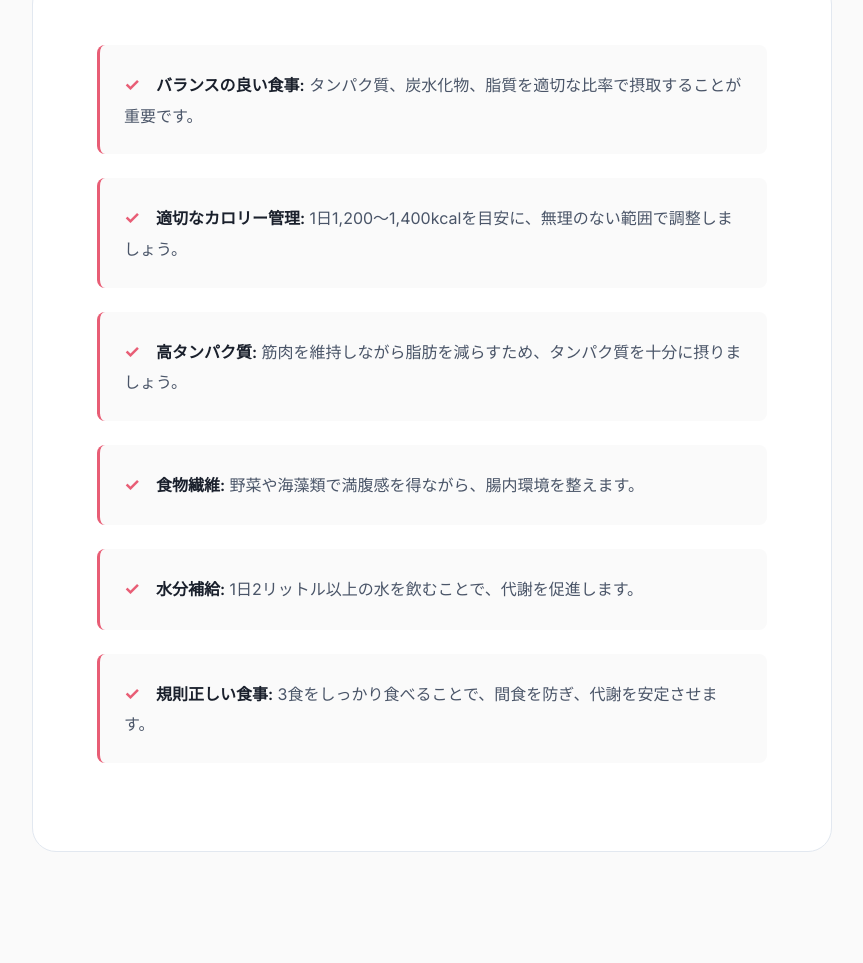
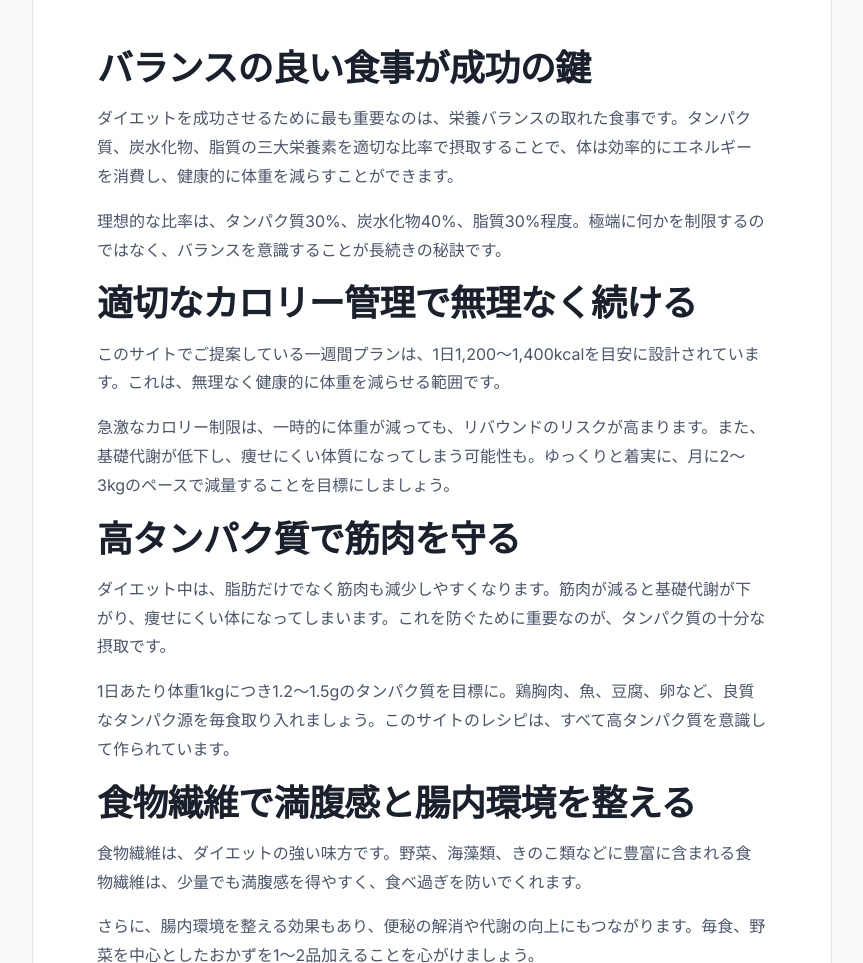
Before and after one commit to harupiyo/A-one-week-diet-meal-plan, a plain HTML site: page index.html in a window 1280 px wide. Shown: the part 4667-5630 px from the top of the page, without its empty margins (208-1071 px from the left). Drawn offline with nearby package versions, Linux system fonts and the light colour scheme.

Commit message:
feat: 栄養記事セクションのスタイルとコンテンツを追加

```diff
--- a/index.html
+++ b/index.html
@@ -473,14 +473,31 @@
         <p class="section-subtitle">健康的に痩せるための基本知識</p>
       </div>
       <div class="nutrition-content">
-        <ul class="nutrition-points">
-          <li><strong>バランスの良い食事:</strong> タンパク質、炭水化物、脂質を適切な比率で摂取することが重要です。</li>
-          <li><strong>適切なカロリー管理:</strong> 1日1,200〜1,400kcalを目安に、無理のない範囲で調整しましょう。</li>
-          <li><strong>高タンパク質:</strong> 筋肉を維持しながら脂肪を減らすため、タンパク質を十分に摂りましょう。</li>
-          <li><strong>食物繊維:</strong> 野菜や海藻類で満腹感を得ながら、腸内環境を整えます。</li>
-          <li><strong>水分補給:</strong> 1日2リットル以上の水を飲むことで、代謝を促進します。</li>
-          <li><strong>規則正しい食事:</strong> 3食をしっかり食べることで、間食を防ぎ、代謝を安定させます。</li>
-        </ul>
+        <div class="nutrition-article">
+          <h3>バランスの良い食事が成功の鍵</h3>
+          <p>ダイエットを成功させるために最も重要なのは、栄養バランスの取れた食事です。タンパク質、炭水化物、脂質の三大栄養素を適切な比率で摂取することで、体は効率的にエネルギーを消費し、健康的に体重を減らすことができます。
+          </p>
+          <p>理想的な比率は、タンパク質30%、炭水化物40%、脂質30%程度。極端に何かを制限するのではなく、バランスを意識することが長続きの秘訣です。</p>
+          <h3>適切なカロリー管理で無理なく続ける</h3>
+          <p>このサイトでご提案している一週間プランは、1日1,200〜1,400kcalを目安に設計されています。これは、無理なく健康的に体重を減らせる範囲です。</p>
+          <p>急激なカロリー制限は、一時的に体重が減っても、リバウンドのリスクが高まります。また、基礎代謝が低下し、痩せにくい体質になってしまう可能性も。ゆっくりと着実に、月に2〜3kgのペースで減量することを目標にしましょう。
+          </p>
+          <h3>高タンパク質で筋肉を守る</h3>
+          <p>ダイエット中は、脂肪だけでなく筋肉も減少しやすくなります。筋肉が減ると基礎代謝が下がり、痩せにくい体になってしまいます。これを防ぐために重要なのが、タンパク質の十分な摂取です。</p>
+          <p>1日あたり体重1kgにつき1.2〜1.5gのタンパク質を目標に。鶏胸肉、魚、豆腐、卵など、良質なタンパク源を毎食取り入れましょう。このサイトのレシピは、すべて高タンパク質を意識して作られています。</p>
+          <h3>食物繊維で満腹感と腸内環境を整える</h3>
+          <p>食物繊維は、ダイエットの強い味方です。野菜、海藻類、きのこ類などに豊富に含まれる食物繊維は、少量でも満腹感を得やすく、食べ過ぎを防いでくれます。</p>
+          <p>さらに、腸内環境を整える効果もあり、便秘の解消や代謝の向上にもつながります。毎食、野菜を中心としたおかずを1〜2品加えることを心がけましょう。</p>
+          <h3>水分補給で代謝をアップ</h3>
+          <p>意外と見落とされがちですが、水分補給はダイエットにおいて非常に重要です。1日2リットル以上の水を飲むことで、体内の老廃物が排出されやすくなり、代謝が促進されます。</p>
+          <p>特に、食事の30分前にコップ1杯の水を飲むと、満腹感が得やすくなり、食べ過ぎを防ぐ効果も。ただし、食事中の過度な水分摂取は消化を妨げるので注意しましょう。</p>
+          <h3>規則正しい食事で代謝を安定させる</h3>
+          <p>ダイエット中だからといって、食事を抜くのは逆効果です。朝食、昼食、夕食の3食をしっかり食べることで、血糖値が安定し、間食の誘惑を減らすことができます。</p>
+          <p>特に朝食は重要です。朝食を食べることで体温が上がり、1日の代謝が活発になります。また、夕食は就寝の3時間前までに済ませることで、睡眠の質も向上し、ダイエット効果が高まります。</p>
+          <h3>継続は力なり</h3>
+          <p>最後に、最も大切なのは「継続すること」です。完璧を目指す必要はありません。たまには好きなものを食べる日があってもいいのです。大切なのは、長期的に健康的な食生活を続けること。</p>
+          <p>このサイトのレシピを参考に、無理なく楽しみながら、理想の体型を手に入れましょう!</p>
+        </div>
       </div>
     </div>
   </section>
```
Also changed, not shown: style.css (+10 -0 lines).
